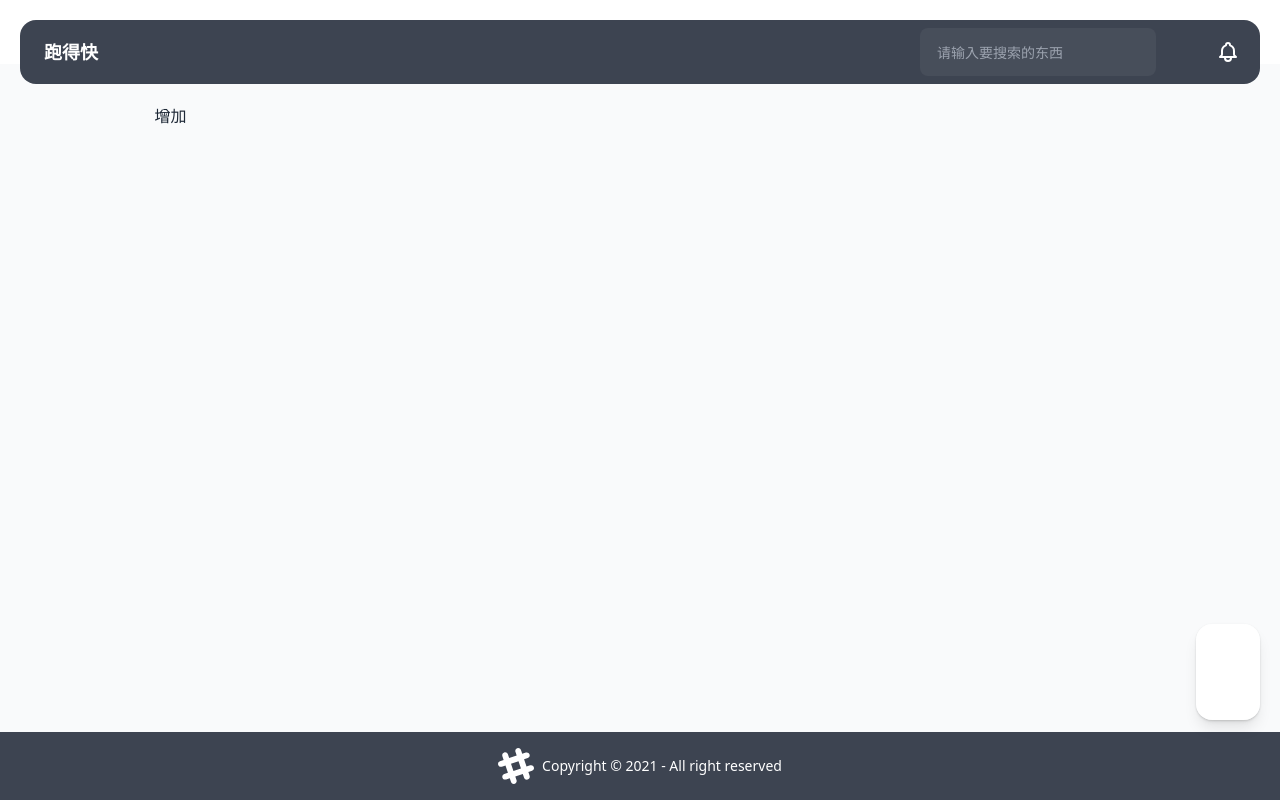
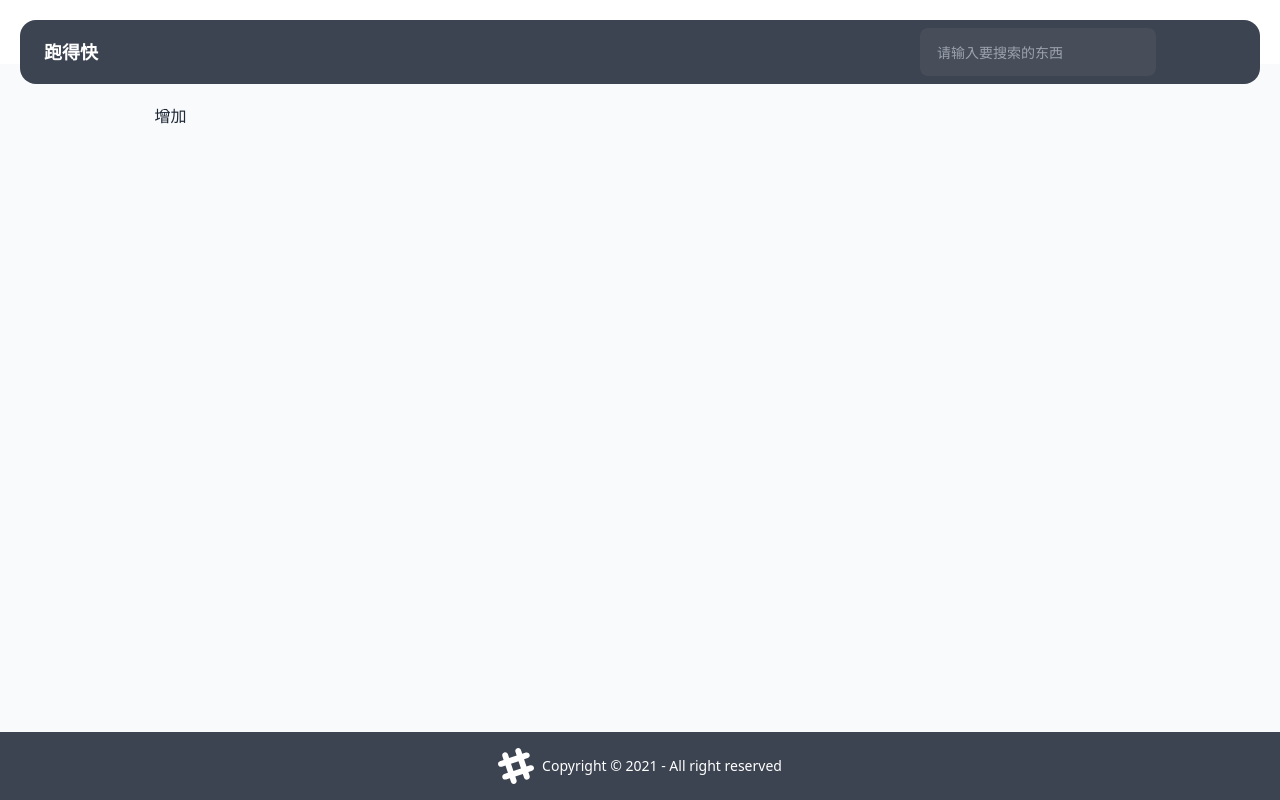
Before and after one commit to 0x30/poker, a Vue app: page / in a window 1280 px wide. Built offline with nearby package versions, Linux system fonts and the light colour scheme.

Commit message:
feat: 移除悬浮菜单

```diff
--- a/src/components/App/FixedMenu.tsx
+++ /dev/null
@@ -1,50 +0,0 @@
-import { defineComponent } from "@vue/runtime-core";
-
-import { usePlayers } from "../../core/Player";
-import { useGameAlert } from "../modal/Game";
-
-import { useGames } from "../../core/Game";
-import { usePlayerAlert } from "../modal/Player";
-
-export default defineComponent(() => {
-  const { addPlayer } = usePlayers();
-  const { addGame } = useGames();
-
-  const clickAddPlayer = async () => {
-    const player = await usePlayerAlert();
-    addPlayer(player);
-  };
-
-  const clickAddGame = async () => {
-    const games = await useGameAlert();
-    for await (const game of games) {
-      addGame(game);
-    }
-  };
-
-  return () => {
-    return (
-      <div class="fixed bottom-20 right-5">
-        <div class="artboard artboard-demo bg-base-200">
-          <ul class="menu w-16 py-3 shadow-lg bg-base-100 rounded-box">
-            <li>
-              <a>
-                <i class="gg-arrow-up"></i>
-              </a>
-            </li>
-            <li>
-              <a onClick={clickAddPlayer}>
-                <i class="gg-user-add"></i>
-              </a>
-            </li>
-            <li>
-              <a onClick={clickAddGame}>
-                <i class="gg-games"></i>
-              </a>
-            </li>
-          </ul>
-        </div>
-      </div>
-    );
-  };
-});
--- a/src/components/App/Header.tsx
+++ b/src/components/App/Header.tsx
@@ -1,6 +1,27 @@
 import { defineComponent } from "@vue/runtime-core";
 
+import { usePlayers } from "../../core/Player";
+import { useGameAlert } from "../modal/Game";
+
+import { useGames } from "../../core/Game";
+import { usePlayerAlert } from "../modal/Player";
+
 export default defineComponent(() => {
+  const { addPlayer } = usePlayers();
+  const { addGame } = useGames();
+
+  const clickAddPlayer = async () => {
+    const player = await usePlayerAlert();
+    addPlayer(player);
+  };
+
+  const clickAddGame = async () => {
+    const games = await useGameAlert();
+    for await (const game of games) {
+      addGame(game);
+    }
+  };
+
   return () => {
     return (
       <div class="navbar fixed top-0 right-0 left-0 lg:top-5 lg:right-5 lg:left-5 bg-neutral text-neutral-content lg:rounded-box z-50">
@@ -9,29 +30,21 @@ export default defineComponent(() => {
         </div>
         <div class="flex-none">
           <div class="form-control">
-            <input type="text" placeholder="请输入要搜索的东西" class="input input-ghost" />
+            <input
+              type="text"
+              placeholder="请输入要搜索的东西"
+              class="input input-ghost"
+            />
           </div>
         </div>
         <div class="flex-none">
-          <button class="btn btn-square btn-ghost">
-          <i class="gg-user-add"></i>
+          <button class="btn btn-square btn-ghost" onClick={clickAddPlayer}>
+            <i class="gg-user-add"></i>
           </button>
         </div>
         <div class="flex-none">
-          <button class="btn btn-square btn-ghost">
-            <svg
-              xmlns="http://www.w3.org/2000/svg"
-              fill="none"
-              viewBox="0 0 24 24"
-              class="inline-block w-6 h-6 stroke-current"
-            >
-              <path
-                stroke-linecap="round"
-                stroke-linejoin="round"
-                stroke-width="2"
-                d="M15 17h5l-1.405-1.405A2.032 2.032 0 0118 14.158V11a6.002 6.002 0 00-4-5.659V5a2 2 0 10-4 0v.341C7.67 6.165 6 8.388 6 11v3.159c0 .538-.214 1.055-.595 1.436L4 17h5m6 0v1a3 3 0 11-6 0v-1m6 0H9"
-              ></path>
-            </svg>
+          <button class="btn btn-square btn-ghost" onClick={clickAddGame}>
+            <i class="gg-games"></i>
           </button>
         </div>
       </div>
--- a/src/components/App/index.tsx
+++ b/src/components/App/index.tsx
@@ -2,7 +2,6 @@ import { defineComponent } from "@vue/runtime-core";
 import Header from "./Header";
 import Footer from "./Footer";
 import Container from "./Container";
-import FixedMenu from "./FixedMenu";
 
 export default defineComponent(() => {
   return () => {
@@ -11,7 +10,6 @@ export default defineComponent(() => {
         <Header></Header>
         <Container></Container>
         <Footer></Footer>
-        <FixedMenu></FixedMenu>
       </div>
     );
   };
```
